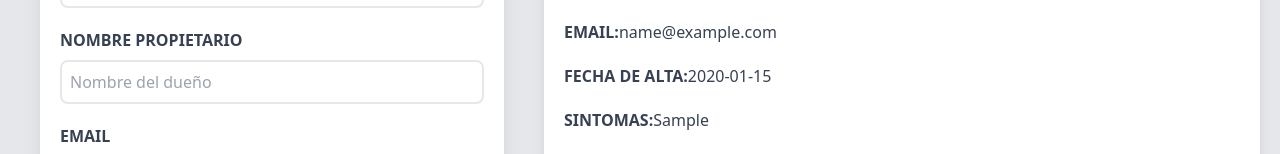
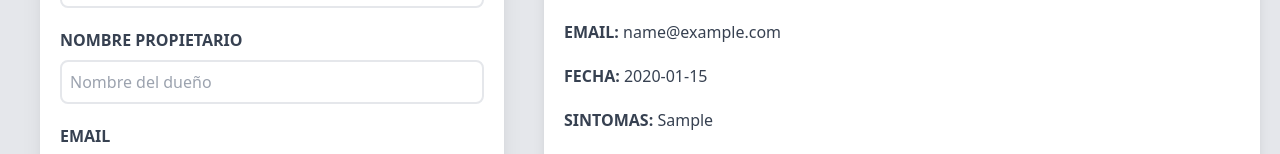
Before and after one commit to Malejo01/citas-react, a React (Vite) app: page / in a window 1280 px wide. Both pictures are taken after typing "Sample", "Sample", "name@example.com", "2020-01-15", "Sample" into the empty fields and a click on the input "Agregar paciente". Shown: the part 456-610 px from the top of the page. Built offline with nearby package versions, Linux system fonts and the light colour scheme.

Commit message:
agregado boton de editar

```diff
--- a/src/App.jsx
+++ b/src/App.jsx
@@ -9,13 +9,14 @@ import ListadoPacientes from "./components/ListadoPacientes"
 function App() {
 
   const[pacientes,setPacientes] =useState([])
+  const[paciente,setPaciente] =useState({})
 
   return (
     <div className="container mx-auto">
       <Header/>
       <div className="mt-12 md:flex">
-        <Formulario pacientes={pacientes} setPacientes={setPacientes}/>
-        <ListadoPacientes pacientes={pacientes}/>
+        <Formulario pacientes={pacientes} setPacientes={setPacientes} paciente={paciente}/>
+        <ListadoPacientes pacientes={pacientes} setPaciente={setPaciente}/>
       </div>
       <Footer/>
     </div>
--- a/src/components/Formulario.jsx
+++ b/src/components/Formulario.jsx
@@ -1,7 +1,7 @@
 import {useState, useEffect} from 'react'
 import Error from './Error'
 
-function Formulario({pacientes, setPacientes}) {
+function Formulario({pacientes, setPacientes, paciente}) {
     const [nombre, setNombre] =useState("")
     const [propietario, setPropietario] =useState("")
     const [email, setEmail] =useState("")
@@ -9,6 +9,17 @@ function Formulario({pacientes, setPacientes}) {
     const [sintomas, setSintomas] =useState("")
 
     const[error,setError] = useState(false)
+
+
+    useEffect(()=>{
+        if(Object.keys(paciente).length>0) {
+            setNombre(paciente.nombre)
+            setPropietario(paciente.propietario)
+            setEmail(paciente.email)
+            setFecha(paciente.fecha)
+            setSintomas(paciente.sintomas)
+        }
+    }, [paciente])
 
     const generarId=() => {
         const random = Math.random().toString().substring(2)
--- a/src/components/ListadoPacientes.jsx
+++ b/src/components/ListadoPacientes.jsx
@@ -1,7 +1,10 @@
 import React from 'react'
 import Paciente from './Paciente'
 
-function ListadoPacientes({pacientes}) {
+
+function ListadoPacientes({pacientes, setPaciente}) {
+
+
 
     return (
         <div className='md:w-1/2 lg:w-3/5 md:h-screen overflow-y-scroll'>
@@ -17,7 +20,8 @@ function ListadoPacientes({pacientes}) {
             return(
                 <Paciente
                     key={paciente.id}
-                    paciente={paciente}/>
+                    paciente={paciente}
+                    setPaciente={setPaciente}/>
             )
         })}
         </>
--- a/src/components/Paciente.jsx
+++ b/src/components/Paciente.jsx
@@ -1,27 +1,32 @@
 import React from 'react'
 
-function Paciente({paciente}) {
+function Paciente({paciente, setPaciente}) {
     console.log(paciente.id)
     return (
         <div className='m-5 bg-white shadow-lg px-5 py-10 rounded-xl'>
                 <p className='font-bold mb-5 text-gray-700 uppercase'>Nombre:
-                <span className='font-normal normal-case'>{paciente.nombre}</span></p>
+                <span className='font-normal normal-case'> {paciente.nombre}</span></p>
 
                 <p className='font-bold mb-5 text-gray-700 uppercase'>Propietario:
-                <span className='font-normal normal-case'>{paciente.propietario}</span></p>
+                <span className='font-normal normal-case'> {paciente.propietario}</span></p>
 
                 <p className='font-bold mb-5 text-gray-700 uppercase'>Email:
-                <span className='font-normal normal-case'>{paciente.email}</span></p>
+                <span className='font-normal normal-case'> {paciente.email}</span></p>
 
-                <p className='font-bold mb-5 text-gray-700 uppercase'>Fecha de Alta:
-                <span className='font-normal normal-case'>{paciente.fecha}</span></p>
+                <p className='font-bold mb-5 text-gray-700 uppercase'>Fecha:
+                <span className='font-normal normal-case'> {paciente.fecha}</span></p>
 
                 <p className='font-bold mb-5 text-gray-700 uppercase'>Sintomas:
-                <span className='font-normal normal-case'>{paciente.sintomas}</span>
+                <span className='font-normal normal-case'> {paciente.sintomas}</span>
                 </p>
                 <div className='flex justify-end'>
-                    <button type='button' className='py-2 px-10 bg-indigo-600  hover:bg-indigo-700 uppercase text-center font-bold text-white rounded m-3'>Editar</button>
-                    <button type='button' className='py-2 px-10 bg-red-600 hover:bg-red-700 uppercase text-center font-bold text-white rounded m-3'>Eliminar</button>
+                    <button type='button'
+                            onClick={() => setPaciente(paciente)}
+                            className='py-2 px-10 bg-indigo-600  hover:bg-indigo-700 uppercase text-center font-bold text-white rounded m-3'>
+                            Editar</button>
+                    <button type='button'
+                            className='py-2 px-10 bg-red-600 hover:bg-red-700 uppercase text-center font-bold text-white rounded m-3'>
+                            Eliminar</button>
                 </div>
             </div>
     )
```
